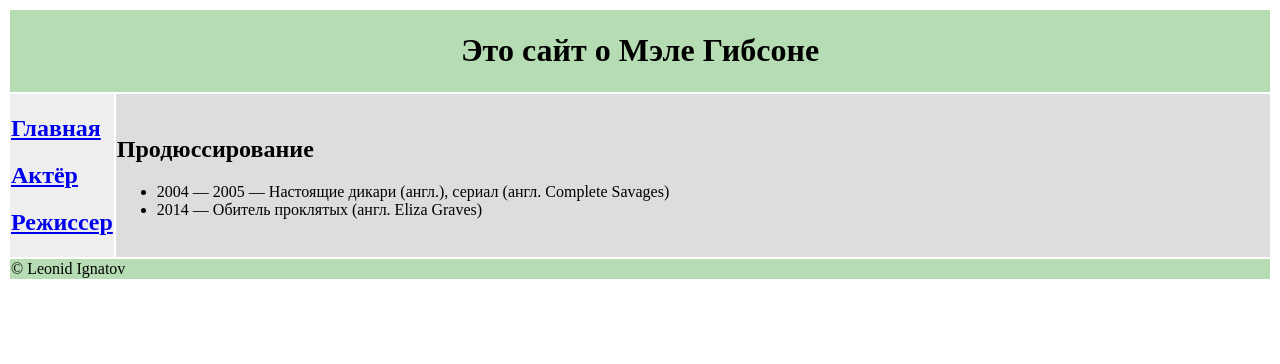
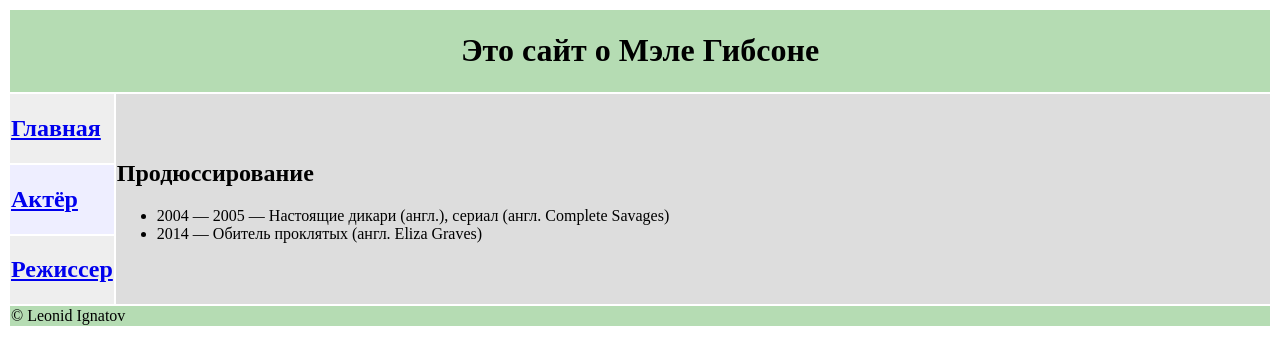
Before and after one commit to CookieP/fe-rsu-leonid_ignatov, a plain HTML site: page producer/producer.html in a window 1280 px wide. Drawn offline with Linux system fonts and the light colour scheme.

Commit message:
side menu changes

```diff
--- a/producer/producer.html
+++ b/producer/producer.html
@@ -18,11 +18,9 @@
     <tr>
         <td style="background-color: #eee" width="100">
             <a href="../Task_2.html"><h2>Главная</h2></a>
-			<a href="../actor/actor.html"><h2>Актёр</h2></a>
-			<a href="../filmmaker/filmmaker.html"><h2>Режиссер</h2></a>
 
         </td>
-        <td colspan="2" style="background-color: #ddd">
+        <td rowspan="3" style="background-color: #ddd">
             <h2>Продюссирование</h2>
 			<ul>
 				<li>2004 — 2005 — Настоящие дикари (англ.), сериал (англ. Complete Savages)</li>
@@ -30,9 +28,20 @@
 			</ul>
         </td>
     </tr>
+    <tr>
+        <td style="background-color: #eef" width="100">
+            <a href="../actor/actor.html"><h2>Актёр</h2></a>
+        </td>
+    </tr>
 
     <tr>
-        <td colspan="3" style="background-color: #b5dcb3">
+        <td style="background-color: #eee" width="100">
+            <a href="../filmmaker/filmmaker.html"><h2>Режиссер</h2></a>
+        </td>
+    </tr>
+
+    <tr>
+        <td colspan="2" style="background-color: #b5dcb3">
             © Leonid Ignatov
         </td>
     </tr>
```
Also changed, not shown: actor/actor.html (+14 -4 lines), filmmaker/filmmaker.html (+14 -4 lines).
